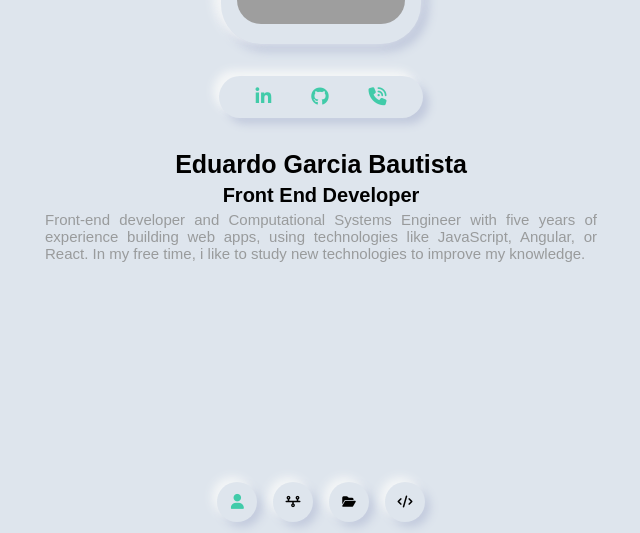
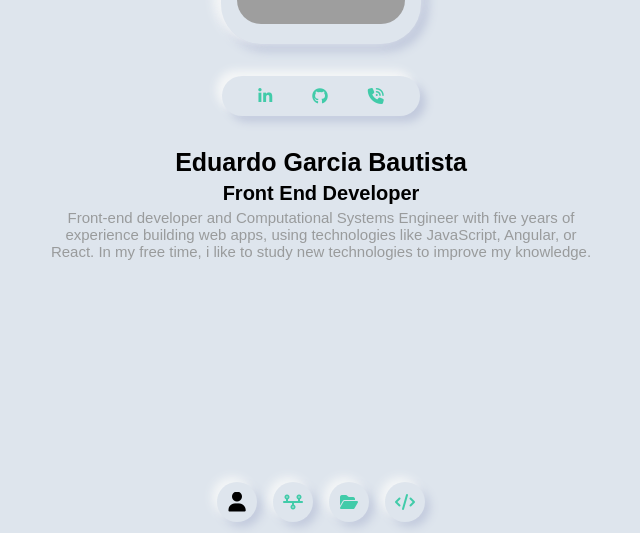
Before and after one commit to EduardoGarciaBautista/my-presentation, a React (Vite) app: page / in a window 1280 px wide. Shown: the part 264-797 px from the top of the page, without its empty margins (319-959 px from the left). Built offline with nearby package versions, Linux system fonts and the light colour scheme; grey boxes are pictures that could not be loaded; a web font is replaced by a local one.

Commit message:
Updae principal text

```diff
--- a/src/components/Actions.jsx
+++ b/src/components/Actions.jsx
@@ -1,5 +1,5 @@
 import styled from "styled-components";
-import Button from "./Button";
+import ButtonLink from "./ButtonLink";
 
 const options = [
   {
@@ -35,9 +35,14 @@ function Actions() {
   return (
     <StyledActions>
       {options.map((option) => (
-        <Button type="link" target="_blank" key={option.id} link={option.link}>
+        <ButtonLink
+          key={option.id}
+          href={option.link}
+          color="var(--primary-color)"
+          target="_blank"
+        >
           <i className={option.icon}></i>
-        </Button>
+        </ButtonLink>
       ))}
     </StyledActions>
   );
--- a/src/components/Button.jsx
+++ b/src/components/Button.jsx
@@ -1,97 +1,49 @@
-import styled from "styled-components";
+import styled, { css } from "styled-components";
 
-const StyledBaseButton = styled.button`
+const variations = {
+  small: css`
+    padding: 8px;
+    border-radius: 50%;
+    box-shadow: -5px -5px 10px 0px var(--neumorphic-top),
+      5px 5px 10px 0px var(--neumorphic-bottom);
+  `,
+  flat: css`
+    border-radius: 0;
+    background-color: transparent;
+    box-shadow: none;
+    padding: 0;
+    font-size: 22px;
+    i::before {
+      text-shadow: -2px 0px 2px var(--neumorphic-top),
+        2px 0px 2px var(--neumorphic-bottom);
+    }
+  `,
+};
+
+const Button = styled.button`
   outline: none;
   border: none;
   display: flex;
   justify-content: center;
   align-items: center;
-  padding: 8px;
-  border-radius: 50%;
+  background-color: var(--background);
   height: 30px;
   width: 30px;
-  background-color: var(--background);
-  box-shadow: -5px -5px 10px 0px var(--neumorphic-top),
-    5px 5px 10px 0px var(--neumorphic-bottom);
+  color: ${(props) => (props.active ? "var(--primary-color)" : props.color)};
+  ${(props) => (props.type ? variations[props.type] : "")}
   i::before {
     line-height: normal;
   }
-  color: ${(props) => (props.$active ? "var(--primary-color)" : props.$color)};
+
   :hover {
     cursor: pointer;
   }
 `;
 
-const StyledFlatButton = styled(StyledBaseButton)`
-  border-radius: 0;
-  background-color: transparent;
-  box-shadow: none;
-  padding: 0;
-  font-size: 22px;
-  i::before {
-    text-shadow: -2px 0px 2px var(--neumorphic-top),
-      2px 0px 2px var(--neumorphic-bottom);
-  }
-`;
+Button.defaultProps = {
+  color: "var(--primary-color)",
+  type: "small",
+  target: "_self",
+};
 
-const StyledLink = styled.a`
-  outline: none;
-  border: none;
-  display: flex;
-  justify-content: center;
-  align-items: center;
-  gap: 1rem;
-  padding: 4px;
-  color: ${(props) => (props.$active ? "var(--primary-color)" : props.$color)};
-  font-size: 18px;
-  text-decoration: none;
-`;
-
-function Button({
-  children,
-  color = "var(--primary-color)",
-  type = "small",
-  onClick,
-  active = false,
-  link,
-  target = "_self",
-  className,
-}) {
-  return (
-    <>
-      {type === "small" && (
-        <StyledBaseButton
-          className={className}
-          onClick={onClick}
-          $active={active}
-          $color={color}
-        >
-          {children}
-        </StyledBaseButton>
-      )}
-      {type === "flat" && (
-        <StyledFlatButton
-          className={className}
-          onClick={onClick}
-          $active={active}
-          $color={color}
-        >
-          {children}
-        </StyledFlatButton>
-      )}
-      {type === "link" && (
-        <StyledLink
-          className={className}
-          href={link}
-          onClick={onClick}
-          $active={active}
-          $color={color}
-          target={target}
-        >
-          {children}
-        </StyledLink>
-      )}
-    </>
-  );
-}
 export default Button;
--- /dev/null
+++ b/src/components/ButtonLink.jsx
@@ -0,0 +1,21 @@
+import styled from "styled-components";
+
+const ButtonLink = styled.a`
+  outline: none;
+  border: none;
+  display: flex;
+  justify-content: center;
+  align-items: center;
+  gap: 1rem;
+  padding: 4px;
+  color: ${(props) => (props.$active ? "var(--font-color)" : props.$color)};
+  text-decoration: none;
+  font-size: 16px;
+`;
+
+ButtonLink.defaultProps = {
+  $color: "var(--primary-color)",
+  target: "_self",
+};
+
+export default ButtonLink;
--- a/src/components/Info.jsx
+++ b/src/components/Info.jsx
@@ -14,7 +14,7 @@ const StyledInfo = styled.section`
   p {
     font-size: 15px;
     color: var(--font-secondary-color);
-    text-align: justify;
+    text-align: center;
   }
 `;
 
--- a/src/components/Menu.jsx
+++ b/src/components/Menu.jsx
@@ -1,6 +1,6 @@
 import styled from "styled-components";
-import Button from "./Button";
 import { useState } from "react";
+import ButtonLink from "./ButtonLink";
 
 const StyledMenu = styled.footer`
   grid-area: menu;
@@ -71,20 +71,19 @@ export default function Menu({ onSelect }) {
       <ul>
         {buttons.map((button, index) => (
           <li key={index}>
-            <Button
-              className="button"
-              color="var(--font-color)"
+            <ButtonLink
               type="link"
-              link={`#carousel-item${index + 1}`}
-              active={button.active}
+              href={`#carousel-item${index + 1}`}
+              $active={button.active ? 1 : 0}
               onClick={() => handleActiveButton(button.text)}
+              size="small"
             >
               <i
                 className={`fa-solid ${button.icon} ${
                   button.active ? "fa-beat" : ""
                 }`}
               ></i>
-            </Button>
+            </ButtonLink>
           </li>
         ))}
       </ul>
```
Also changed, not shown: 3 other files (tests, documents, lock files or other folders).
